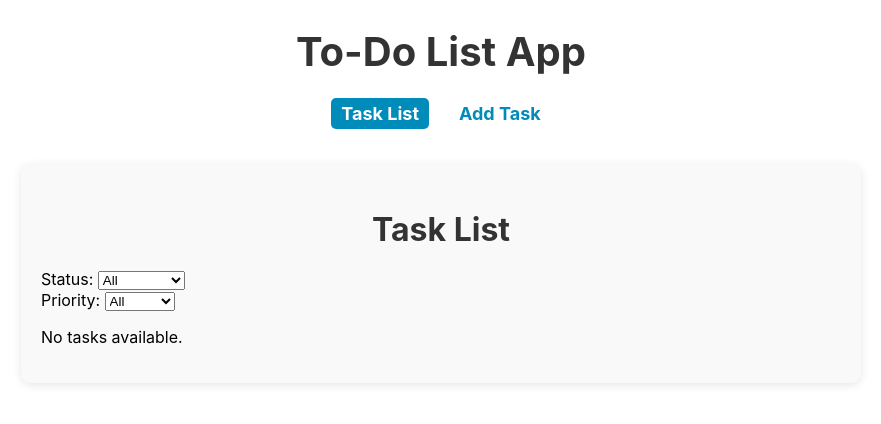
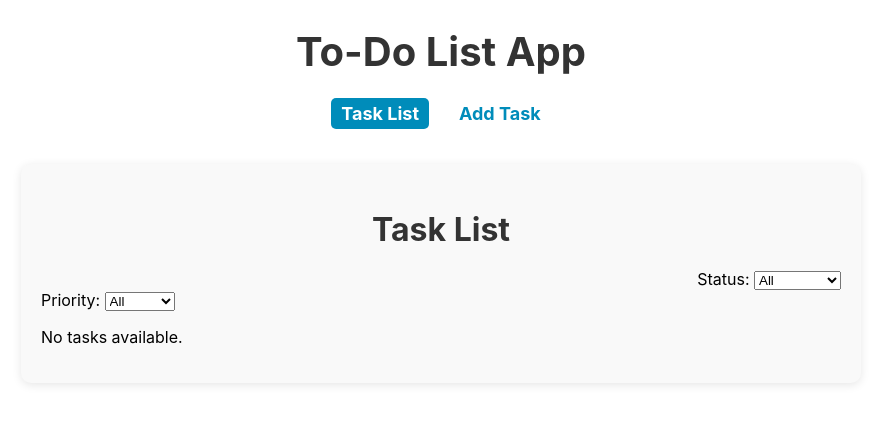
Before and after one commit to keerthana2624/React-todo-app, a React (Create React App) app in the folder to-do-app/: page /task-list in a window 1280 px wide. Shown: the top 424 px of the page, without its empty margins (199-1080 px from the left). Built offline with nearby package versions, Linux system fonts and the light colour scheme.

Commit message:
Added a rule to position the status-filter element to the right corner

```diff
--- a/to-do-app/src/components/TaskList.css
+++ b/to-do-app/src/components/TaskList.css
@@ -151,3 +151,15 @@ button {
 .priority.low {
   color: green;
 }
+
+
+.filters-container {
+  display: flex;
+  justify-content: space-between; /* Space between filters */
+  align-items: center;
+}
+
+.status-filter {
+  margin-left: auto; /* Push it to the right */
+  text-align: right;
+}
--- a/to-do-app/src/components/TaskList.jsx
+++ b/to-do-app/src/components/TaskList.jsx
@@ -194,6 +194,8 @@ const TaskList = () => {
         </select>
       </div>
 
+
+
       {/* Task List */}
       {filteredTasks.length > 0 ? (
         filteredTasks.map((task) => (
```
